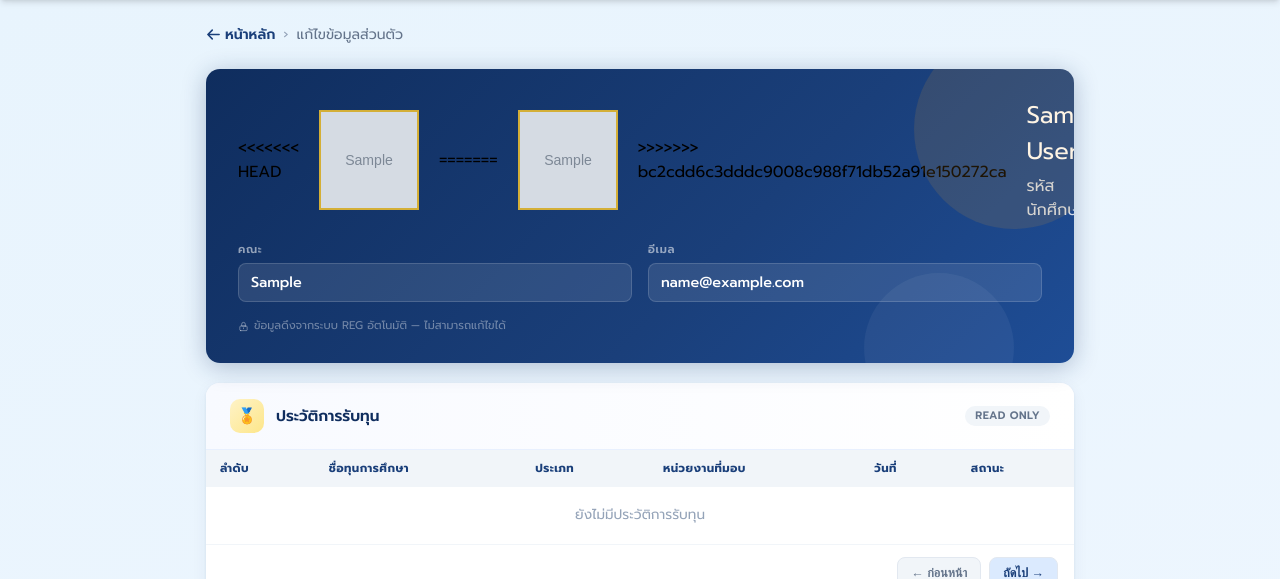
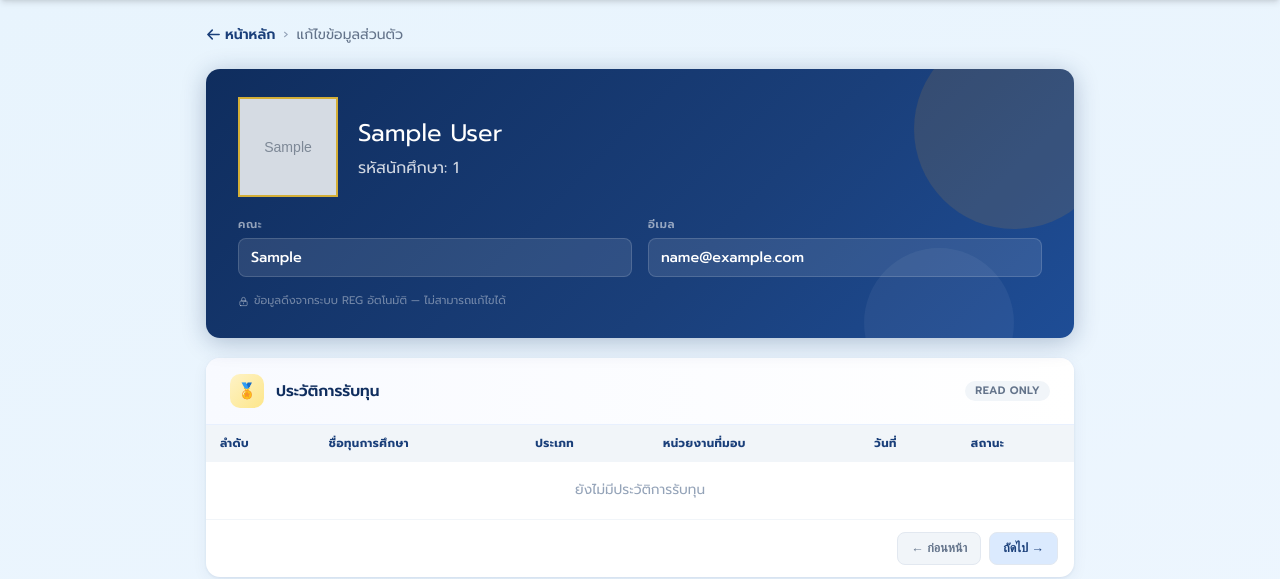
Before and after one commit to Chongdet/Scholarship-Management-System, a Flask app: page /student/profile in a window 1280 px wide. Shown: the part 88-667 px from the top of the page. Run offline with Flask 3, Linux system fonts and the light colour scheme; the visitor is signed in with stand-in values (Sample User, id 1); tables that the repository leaves empty hold one stand-in row (values such as "Sample post"); grey boxes marked "Sample" are stand-in pictures; some libraries are stand-ins or nearby versions.

Commit message:
zxxxxxxx

```diff
--- a/templates/student/profile.html
+++ b/templates/student/profile.html
@@ -244,16 +244,10 @@
   {# ══ HERO ══ #}
   <div class="hero-card">
   <div style="display: flex; align-items: center; gap: 20px; margin-bottom: 20px;">
-<<<<<<< HEAD
     <img src="{{ student.profile_pic if student.profile_pic else 'https://api.dicebear.com/9.x/initials/svg?seed=' ~ (student.name or 'Student') ~ '&radius=0&size=150' }}"
-     alt="profile"
-     onerror="this.src='https://api.dicebear.com/9.x/initials/svg?seed={{ student.name or 'Student' }}&radius=0&size=150'"
-     style="width: 100px; height: 100px; border-radius: 0px; border: 2px solid #d4af37; object-fit: cover; background: #f8f9fa;">
-=======
-    <img src="{{ student.profile_pic or '/static/images/students/default.jpg' }}"
          alt="profile"
+         onerror="this.src='https://api.dicebear.com/9.x/initials/svg?seed={{ student.name or 'Student' }}&radius=0&size=150'"
          style="width: 100px; height: 100px; border-radius: 0px; border: 2px solid #d4af37; object-fit: cover; background: #f8f9fa;">
->>>>>>> bc2cdd6c3dddc9008c988f71db52a91e150272ca
     <div>
       <h2 style="color: white; margin: 0 0 5px 0; font-size: 1.5rem;">{{ student.name }}</h2>
       <p style="color: rgba(255,255,255,0.8); margin: 0; font-size: 1rem;">รหัสนักศึกษา: {{ student.student_id }}</p>
```
